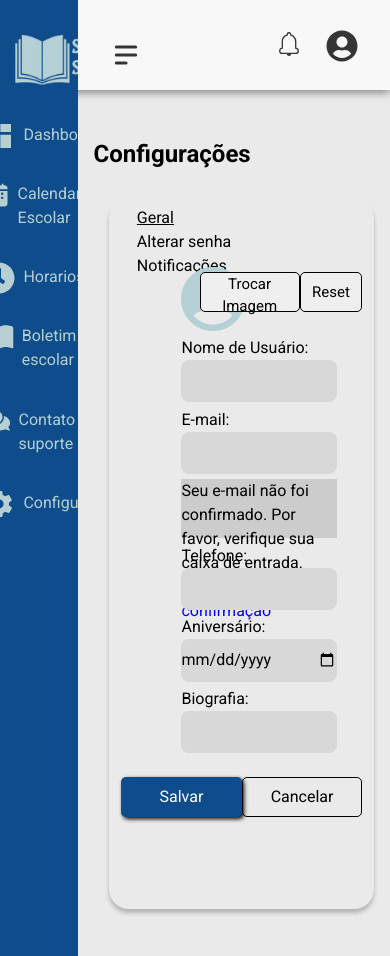
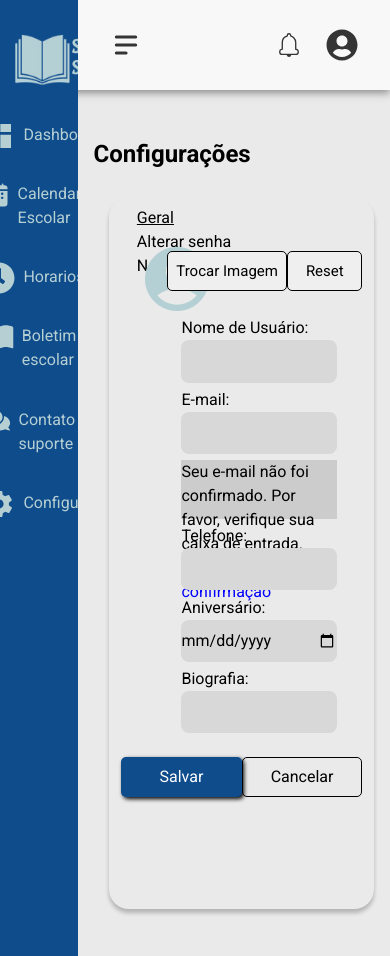
Before and after one commit to Alisonjs0/SchoolSync, a Next.js app: page /pages/configuracoesGeral in a window 390 px wide. Built offline with nearby package versions, Linux system fonts and the light colour scheme.

Commit message:
alterações na responsividade do ConfiguracoesGeral

```diff
--- a/app/pages/configuracoesGeral/configuracoesGeral.css
+++ b/app/pages/configuracoesGeral/configuracoesGeral.css
@@ -28,10 +28,10 @@ h3{
     text-decoration: underline;
 }
 
-.icon{
+.icon-id{
    width: 10%;
    height: 5%;
-   margin-top: 6%;
+   margin-top: 7%;
 }
 
  /* .linha-vertical {
@@ -112,8 +112,8 @@ h3{
 }
 
 .Button-cd{
+    margin-left: -20%;
     display: flex;
-    margin-top: 1.5rem ;
     justify-content: space-evenly;
     /* padding-right: 40%; */
     /* display: inline-flex;
--- a/app/pages/configuracoesGeral/page.js
+++ b/app/pages/configuracoesGeral/page.js
@@ -17,7 +17,7 @@ const ConfiguracoesGeral = () => {
 
                 <div className='ctn-form'>
                     <div className="Button-cd">
-                        <div className='icon'><img src='/assets/user.png'/></div>
+                        <div className='icon-id'><img src='/assets/user.png'/></div>
                         <button id="ChangeButton">Trocar Imagem</button>
                         <button id="ResetButton">Reset</button>
                     </div>
```
